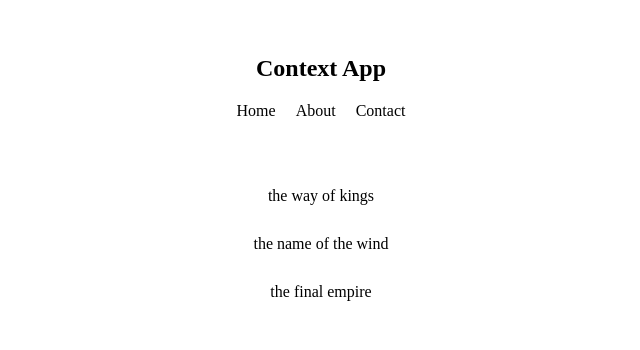
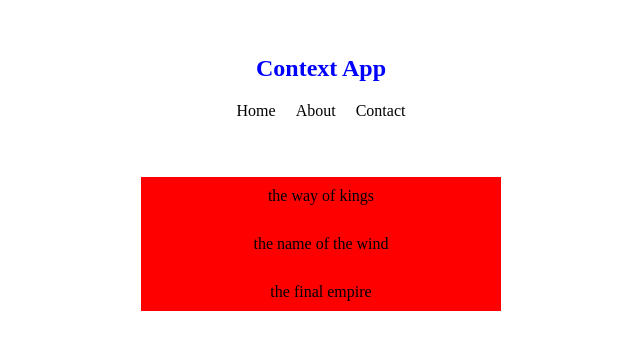
Before and after one commit to briansimiyuj/react-context, a React (Vite) app: page / in a window 1280 px wide. Shown: the top 350 px of the page, without its empty margins (319-959 px from the left). Built offline with nearby package versions, Linux system fonts and the light colour scheme.

Commit message:
Prop drilling

```diff
--- a/src/Script.jsx
+++ b/src/Script.jsx
@@ -1,15 +1,19 @@
+import { useState } from "react"
 import BookList from "./components/BookList"
 import Navbar from "./components/Navbar"
 
 function Script(){
 
+  const [bgColor, setBgColor] = useState("red"),
+        [textColor, setTextColor] = useState("blue")
+
   return(
 
     <main>
 
-      <Navbar/>
+      <Navbar textColor={textColor} bgColor={bgColor}/>
 
-      <BookList/>
+      <BookList bgColor={bgColor}/>
 
     </main>
 
--- a/src/components/BookList.jsx
+++ b/src/components/BookList.jsx
@@ -1,10 +1,10 @@
-const BookList = () =>{
+const BookList = ({ bgColor }) =>{
 
     return(
 
         <div className="book-list">
 
-            <ul>
+            <ul style={{ backgroundColor: bgColor }}>
 
                 <li>the way of kings</li>
 
--- a/src/components/Navbar.jsx
+++ b/src/components/Navbar.jsx
@@ -1,10 +1,10 @@
-const Navbar = () =>{
+const Navbar = ({ textColor }) =>{
 
     return(
 
         <nav>
 
-            <h1>Context App</h1>
+            <h1 style={{ color: textColor }}>Context App</h1>
 
 
             <ul>
```
Also changed, not shown: notes.txt.
